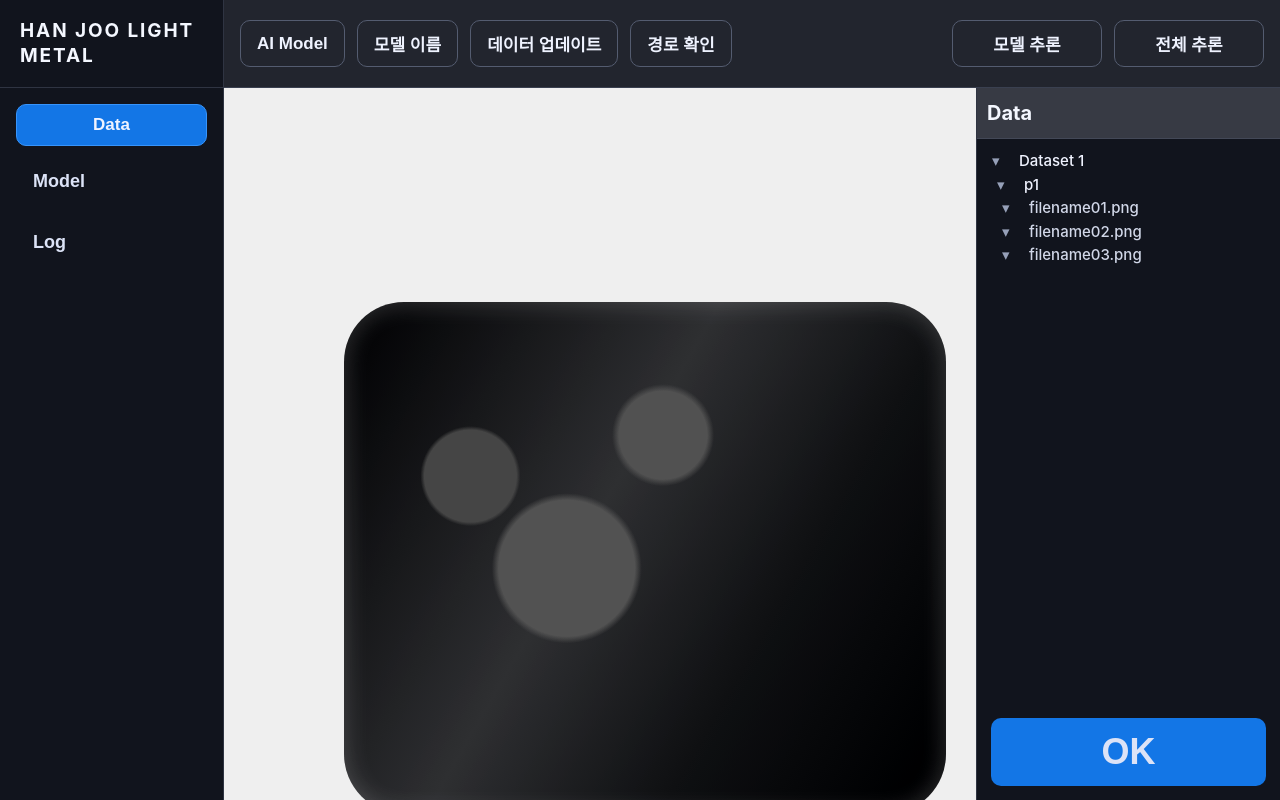
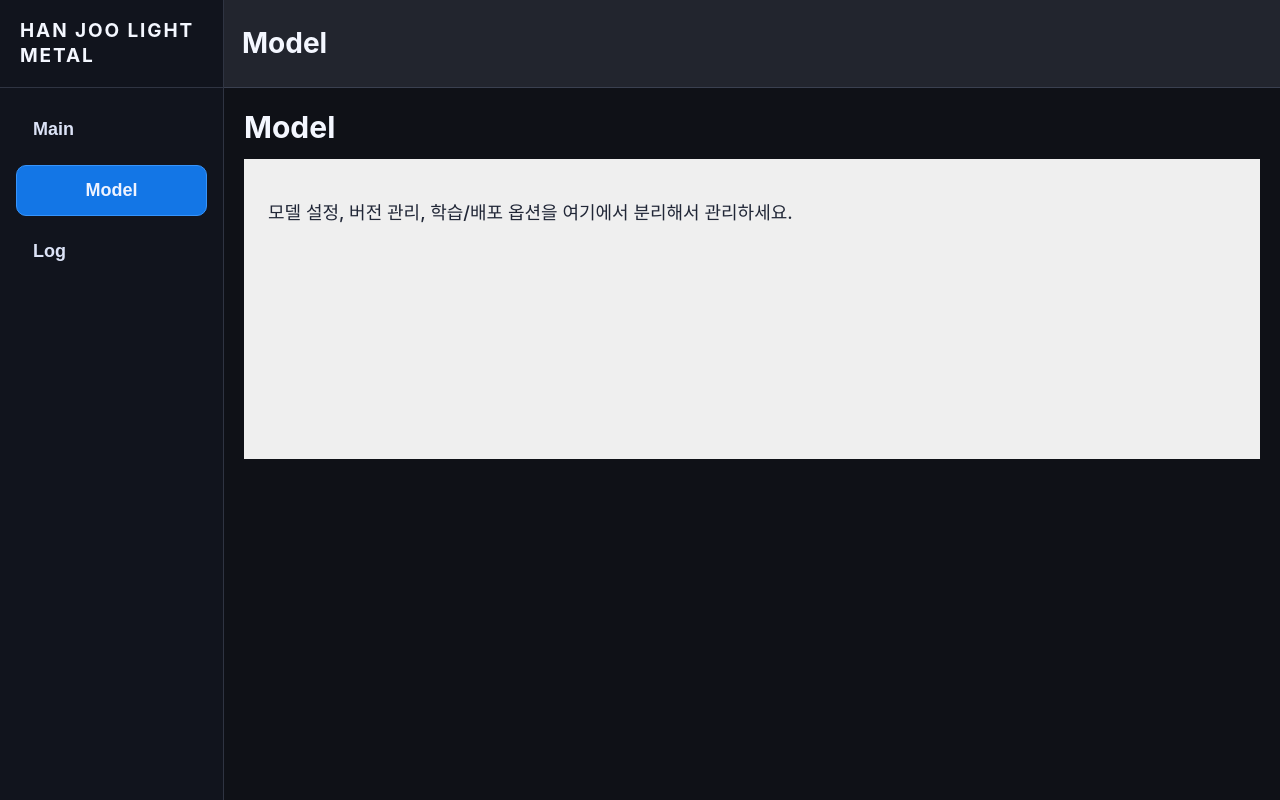
Before and after one commit to roh200413/AutoVision, a React (Vite) app: page / in a window 1280 px wide. Both pictures are taken after a click on the button "Model". Built offline with nearby package versions, Linux system fonts and the light colour scheme.

Commit message:
feat: split app into main model log pages

```diff
--- a/src/App.tsx
+++ b/src/App.tsx
@@ -1,6 +1,8 @@
-import type { ReactNode } from 'react';
+import { useMemo, useState, type ReactNode } from 'react';
 import { Button } from './components/Button';
 import { Card } from './components/Card';
+
+type PageKey = 'main' | 'model' | 'log';
 
 const dataset = [
   {
@@ -8,7 +10,7 @@ const dataset = [
     folders: [
       { name: 'p1', files: ['filename01.png', 'filename02.png', 'filename03.png'] },
     ],
-  }
+  },
 ];
 
 function TreeFolder({ name, children }: { name: string; children?: ReactNode }) {
@@ -25,25 +27,9 @@ function TreeFolder({ name, children }: { name: string; children?: ReactNode })
   );
 }
 
-export function App() {
+function MainPage() {
   return (
-    <main className="app-shell">
-      <aside className="left-sidebar">
-        <header className="brand">HAN JOO LIGHT METAL</header>
-        <nav className="left-nav">
-          <Button className="nav-item nav-item--active" fullWidth>
-            Data
-          </Button>
-          <Button variant="ghost" className="nav-item" fullWidth>
-            Model
-          </Button>
-          <Button variant="ghost" className="nav-item" fullWidth>
-            Log
-          </Button>
-        </nav>
-      </aside>
-
-      <section className="workspace">
+    <>
       <header className="topbar">
         <div className="top-actions">
           <Button variant="secondary">AI Model</Button>
@@ -53,13 +39,16 @@ export function App() {
         </div>
 
         <div className="top-actions">
-            <Button variant="secondary" className="ok-btn">모델 추론</Button>
-            <Button variant="secondary" className="ok-btn">전체 추론</Button>
+          <Button variant="secondary" className="ok-btn">
+            모델 추론
+          </Button>
+          <Button variant="secondary" className="ok-btn">
+            전체 추론
+          </Button>
         </div>
-
       </header>
 
-        <div className="content-grid">
+      <div className="content-grid page-content">
         <Card>
           <div className="image-canvas" aria-label="inspection image">
             <div className="mock-part" />
@@ -93,12 +82,86 @@ export function App() {
             </ul>
           </div>
           <div className="panel-bottom-actions">
-            <Button variant="success">
-              OK
-            </Button>
+            <Button variant="success">OK</Button>
           </div>
         </aside>
       </div>
+    </>
+  );
+}
+
+function ModelPage() {
+  return (
+    <section className="single-page page-content">
+      <h1 className="page-title">Model</h1>
+      <Card>
+        <div className="page-panel">
+          <p>모델 설정, 버전 관리, 학습/배포 옵션을 여기에서 분리해서 관리하세요.</p>
+        </div>
+      </Card>
+    </section>
+  );
+}
+
+function LogPage() {
+  return (
+    <section className="single-page page-content">
+      <h1 className="page-title">Log</h1>
+      <Card>
+        <div className="page-panel">
+          <p>추론 로그, 오류 내역, 이벤트 타임라인을 이 페이지에서 확인할 수 있습니다.</p>
+        </div>
+      </Card>
+    </section>
+  );
+}
+
+export function App() {
+  const [activePage, setActivePage] = useState<PageKey>('main');
+
+  const pageTitle = useMemo(() => {
+    if (activePage === 'model') return 'Model';
+    if (activePage === 'log') return 'Log';
+    return 'Main';
+  }, [activePage]);
+
+  return (
+    <main className="app-shell">
+      <aside className="left-sidebar">
+        <header className="brand">HAN JOO LIGHT METAL</header>
+        <nav className="left-nav">
+          <Button
+            className={`nav-item ${activePage === 'main' ? 'nav-item--active' : ''}`}
+            variant={activePage === 'main' ? 'primary' : 'ghost'}
+            fullWidth
+            onClick={() => setActivePage('main')}
+          >
+            Main
+          </Button>
+          <Button
+            className={`nav-item ${activePage === 'model' ? 'nav-item--active' : ''}`}
+            variant={activePage === 'model' ? 'primary' : 'ghost'}
+            fullWidth
+            onClick={() => setActivePage('model')}
+          >
+            Model
+          </Button>
+          <Button
+            className={`nav-item ${activePage === 'log' ? 'nav-item--active' : ''}`}
+            variant={activePage === 'log' ? 'primary' : 'ghost'}
+            fullWidth
+            onClick={() => setActivePage('log')}
+          >
+            Log
+          </Button>
+        </nav>
+      </aside>
+
+      <section className="workspace">
+        <header className="workspace-header">{pageTitle}</header>
+        {activePage === 'main' && <MainPage />}
+        {activePage === 'model' && <ModelPage />}
+        {activePage === 'log' && <LogPage />}
       </section>
     </main>
   );
--- a/src/styles.css
+++ b/src/styles.css
@@ -110,6 +110,18 @@ body {
 .workspace {
   display: grid;
   grid-template-rows: 88px 1fr;
+  min-height: 100vh;
+  padding-bottom: 10px;
+}
+
+.workspace-header {
+  border-bottom: 1px solid #3a4050;
+  display: flex;
+  align-items: center;
+  padding: 0 18px;
+  background: #22252e;
+  font-size: 28px;
+  font-weight: 700;
 }
 
 .topbar {
@@ -130,8 +142,11 @@ body {
   width: 150px;
 }
 
+.page-content {
+  min-height: 0;
+}
+
 .content-grid {
-  min-height: 0;
   display: grid;
   grid-template-columns: 1fr 304px;
 }
@@ -143,7 +158,8 @@ body {
 
 .image-canvas {
   width: 100%;
-  height: calc(100vh - 88px);
+  height: calc(100vh - 186px);
+  min-height: 440px;
   position: relative;
   overflow: hidden;
 }
@@ -214,3 +230,19 @@ body {
   display: grid;
   gap: 14px;
 }
+
+.single-page {
+  padding: 20px;
+}
+
+.page-title {
+  margin: 0 0 12px;
+  font-size: 30px;
+}
+
+.page-panel {
+  color: #212737;
+  min-height: 300px;
+  padding: 24px;
+  font-size: 18px;
+}
```
Lines whose indentation alone changed are shown as unchanged.
